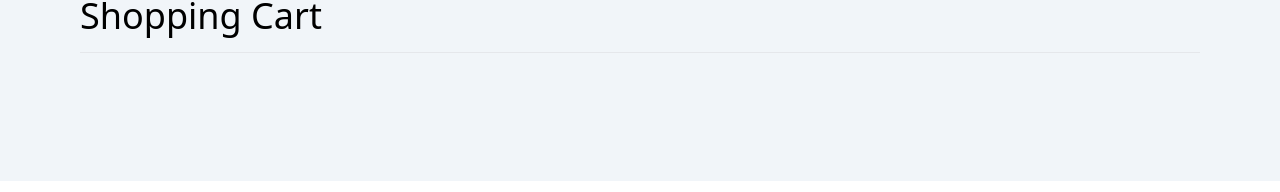
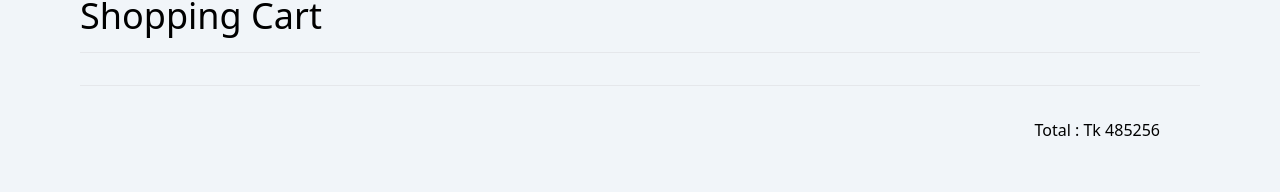
Before and after one commit to Tareq-dev/aziza-fashion, a React (Create React App) app: page /cart in a window 1280 px wide. Shown: the part 172-364 px from the top of the page. Built offline with nearby package versions, Linux system fonts and the light colour scheme.

Commit message:
Calculation fail

```diff
--- a/src/components/Cart/Cart.js
+++ b/src/components/Cart/Cart.js
@@ -2,13 +2,15 @@ import React from 'react'
 import SingleCart from '../SingleCart/SingleCart'
 
 function Cart({ cart }) {
-       return (
+    return (
         <div className='py-24 px-20'>
             <h1 className='text-4xl pb-4'>Shopping Cart</h1>
             <hr />
-                <div className='py-4'>
-                    {cart.map(c => <SingleCart c={c} key={c._id} />)}
-                </div>
+            <div className='py-4'>
+                {cart.map(c => <SingleCart c={c} key={c._id} />)}
+            </div>
+            <hr />
+            <p className='text-end mr-10 mt-8'>Total : Tk 485256</p>
         </div>
     )
 }
--- a/src/components/SingleCart/SingleCart.js
+++ b/src/components/SingleCart/SingleCart.js
@@ -17,7 +17,6 @@ function SingleCart({ c }) {
 
     let total = 0;
     total = c.price * parseInt(qty);
-
 
     return (
         <div className='flex h-20 items-center px-6 py-14 my-4 bg-white  rounded-md'>
```
